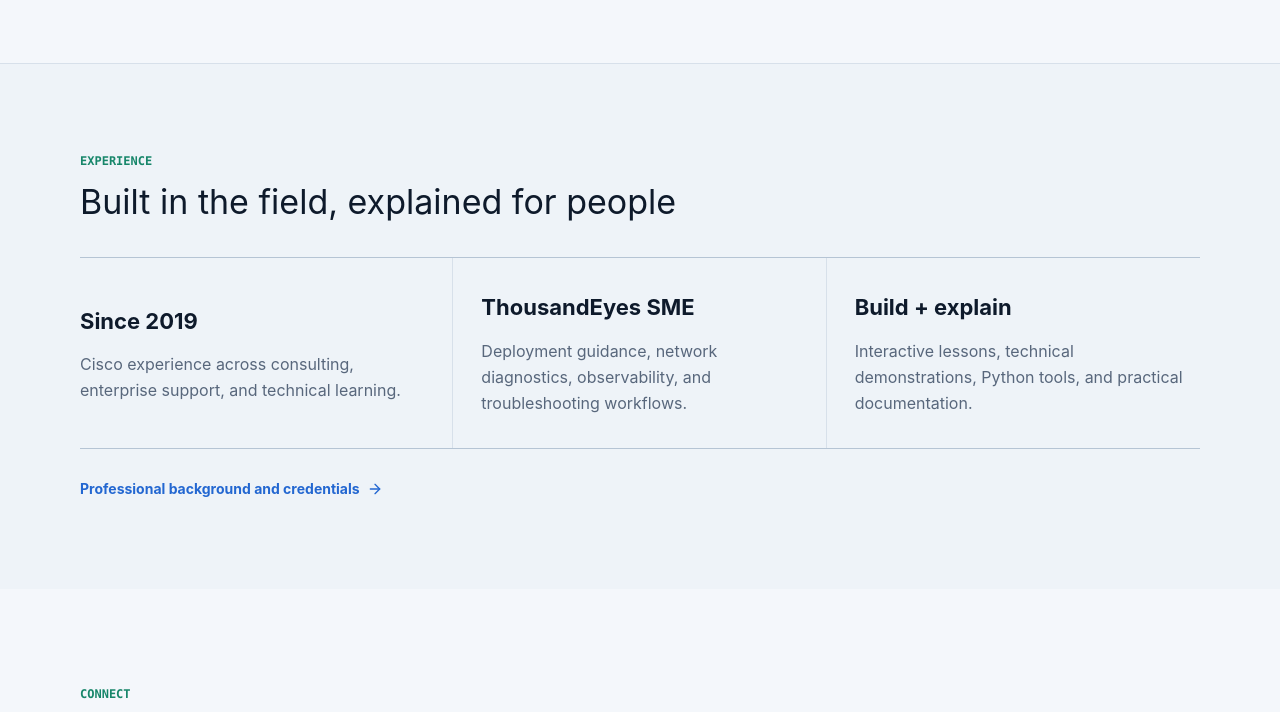
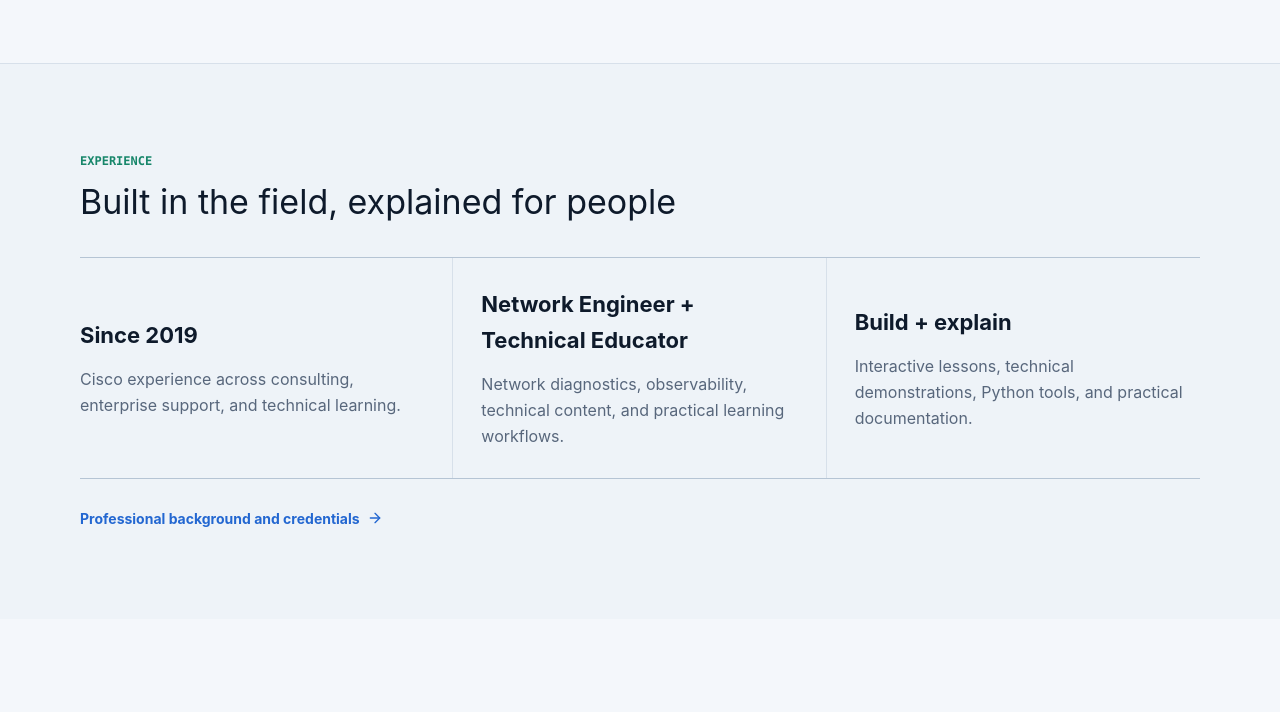
Before and after one commit to daniissac/daniissac.github.io, an Astro site: page / in a window 1280 px wide. Shown: the part 1760-2472 px from the top of the page. Built offline with nearby package versions, Linux system fonts and the light colour scheme; Astro itself is replaced by a stand-in of ours.

Commit message:
Clarify professional identity

```diff
--- a/src/config.ts
+++ b/src/config.ts
@@ -2,10 +2,10 @@ export const SITE = {
   name: "Dani Issac",
   defaultTitle: "Dani Issac | Networks, Observability, and Technical Learning",
   description:
-    "Network engineer and ThousandEyes SME building visual explainers, practical labs, and open-source tools that make complex network behavior easier to understand.",
+    "Network Engineer + Technical Educator building visual explainers, practical labs, and open-source tools that make complex network behavior easier to understand.",
   url: "https://daniissac.com",
   image: "/og.png",
-  authorRole: "Network Engineer and Technical Learning Designer",
+  authorRole: "Network Engineer + Technical Educator",
 };
 
 export const SOCIAL = {
--- a/src/pages/index.astro
+++ b/src/pages/index.astro
@@ -42,7 +42,7 @@ const formatDate = (date: Date) =>
   <section class="hero shell hero-home">
     <div class="hero-grid">
       <div class="hero-copy" data-reveal="hero-copy">
-        <p class="hero-kicker"><span class="signal-pulse"></span> Network engineer / technical educator</p>
+        <p class="hero-kicker"><span class="signal-pulse"></span> Network Engineer + Technical Educator</p>
         <h1>Dani Issac</h1>
         <p class="hero-lede">I build, explain, and automate modern networks.</p>
         <p class="hero-support">
@@ -156,8 +156,8 @@ const formatDate = (date: Date) =>
           <span>Cisco experience across consulting, enterprise support, and technical learning.</span>
         </div>
         <div>
-          <strong>ThousandEyes SME</strong>
-          <span>Deployment guidance, network diagnostics, observability, and troubleshooting workflows.</span>
+          <strong>Network Engineer + Technical Educator</strong>
+          <span>Network diagnostics, observability, technical content, and practical learning workflows.</span>
         </div>
         <div>
           <strong>Build + explain</strong>
```
